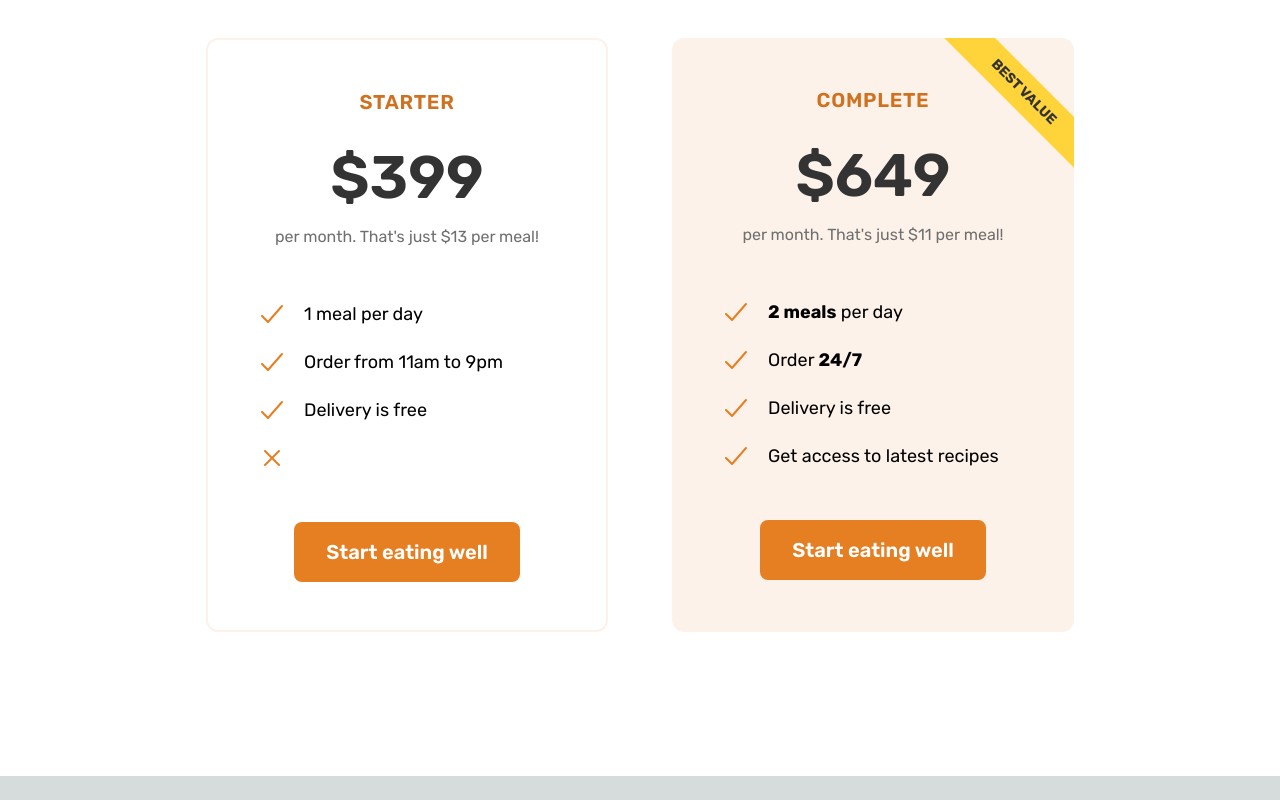
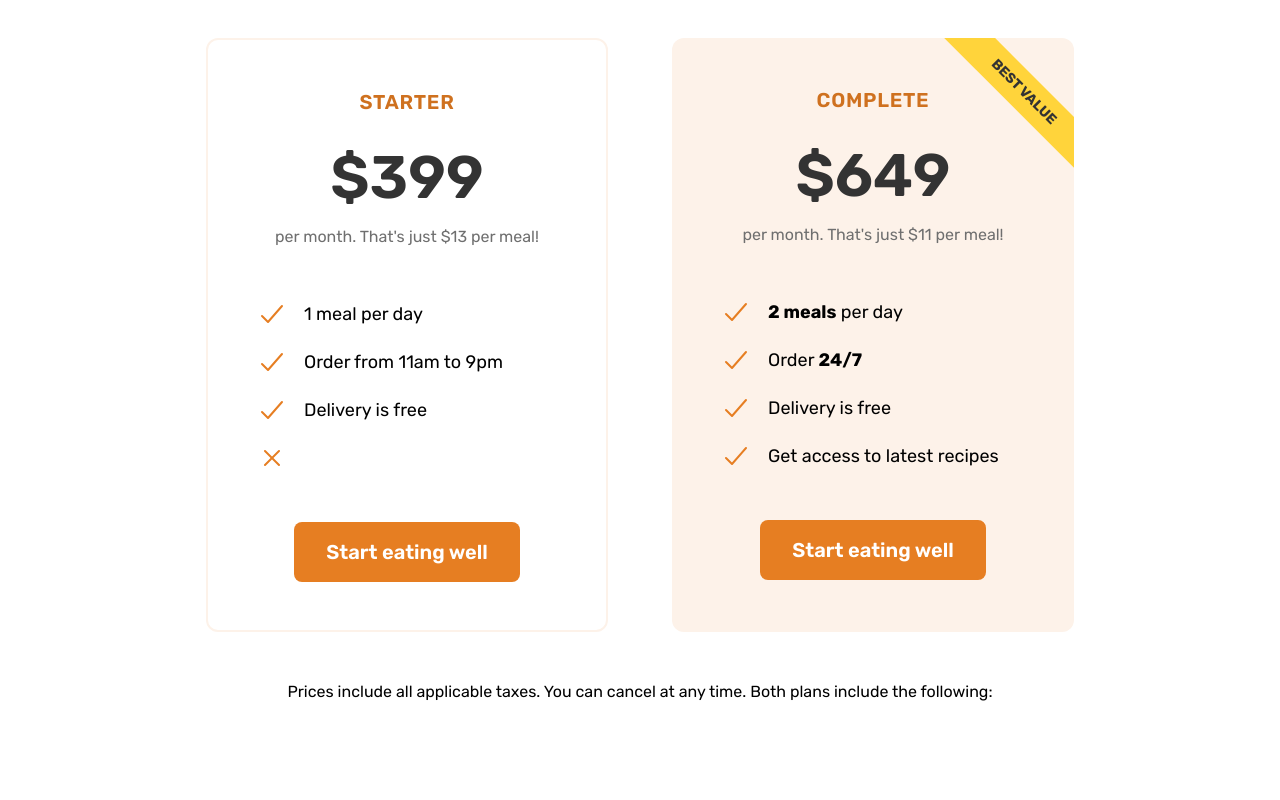
Before and after one commit to riwepo/omnifood-nextjs, a Next.js app: page / in a window 1280 px wide. Shown: the part 310-1110 px from the top of the page. Before the commit the page ends 1086 px from the top, so only its background shows below. Built offline with nearby package versions, Linux system fonts and the light colour scheme.

Commit message:
inclusions paragraph

```diff
--- a/src/components/pricing/plans.js
+++ b/src/components/pricing/plans.js
@@ -49,10 +49,19 @@ function Plans() {
   };
 
   return (
-    <div className="container m-auto mb-12 grid max-w-[75rem] grid-cols-2 gap-x-16 gap-y-24 px-8 py-0">
-      <Plan planData={plan1Data} />
-      <Plan planData={plan2Data} />
-    </div>
+    <>
+      <div className="container mx-auto my-0 mb-12 grid max-w-[75rem] grid-cols-2 gap-x-16 gap-y-24 px-8 py-0">
+        <Plan planData={plan1Data} />
+        <Plan planData={plan2Data} />
+      </div>
+
+      <div className="container mx-auto my-0 grid max-w-[75rem] px-8 py-0">
+        <aside className="plan-details text-center text-base leading-normal">
+          Prices include all applicable taxes. You can cancel at any time. Both
+          plans include the following:
+        </aside>
+      </div>
+    </>
   );
 }
 
@@ -84,4 +93,10 @@ function Plans() {
 //   border-bottom: 1px solid transparent;
 // }
 
+// .plan-details {
+//   font-size: 1.6rem;
+//   line-height: 1.6;
+//   text-align: center;
+// }
+
 export default Plans;
```
